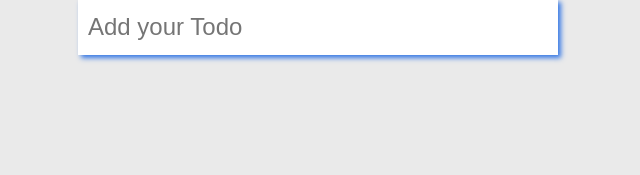
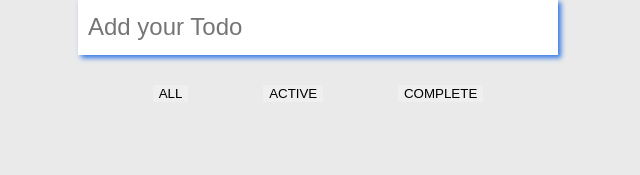
Before and after one commit to thwlckd/recoil-todo, a React (Create React App) app: page / in a window 1280 px wide. Shown: the part 121-296 px from the top of the page, without its empty margins (322-962 px from the left). Built offline with nearby package versions, Linux system fonts and the light colour scheme.

Commit message:
Feat: 상태별 todo list view 작업 - ALL / ACTIVE / COMPLETE

```diff
--- a/src/components/Todo.tsx
+++ b/src/components/Todo.tsx
@@ -18,7 +18,11 @@ const Todo = ({ id, content, isComplete }: ITodo) => {
 
   return (
     <TodoWrapper>
-      <Toggle type='checkbox' onClick={handleToggleTodo} />
+      <Toggle
+        type='checkbox'
+        onClick={handleToggleTodo}
+        defaultChecked={isChecked}
+      />
       <Text $isChecked={String(isChecked)}>{content}</Text>
       <Button onClick={handleRemoveTodo}>Remove</Button>
     </TodoWrapper>
--- a/src/components/TodoList.tsx
+++ b/src/components/TodoList.tsx
@@ -2,15 +2,51 @@ import { useRecoilValue } from 'recoil';
 import { todoListState } from '../store/atoms';
 import styled from 'styled-components';
 import Todo from './Todo';
+import { Children, useState } from 'react';
+
+const NAV_BTNS = ['ALL', 'ACTIVE', 'COMPLETE'];
 
 const TodoList = () => {
   const todoList = useRecoilValue(todoListState);
+  const [todoListType, setTodoListType] = useState('ALL');
 
   return (
     <TodoContainer>
-      {todoList.map(({ id, content, isComplete }) => (
-        <Todo key={id} id={id} content={content} isComplete={isComplete} />
-      ))}{' '}
+      {todoList.map(({ id, content, isComplete }) => {
+        if (todoListType === 'ALL')
+          return (
+            <Todo key={id} id={id} content={content} isComplete={isComplete} />
+          );
+        else if (todoListType === 'ACTIVE')
+          return (
+            isComplete || (
+              <Todo
+                key={id}
+                id={id}
+                content={content}
+                isComplete={isComplete}
+              />
+            )
+          );
+        else
+          return (
+            isComplete && (
+              <Todo
+                key={id}
+                id={id}
+                content={content}
+                isComplete={isComplete}
+              />
+            )
+          );
+      })}
+      <TodoNav>
+        {Children.toArray(
+          NAV_BTNS.map((btn) => (
+            <NavBtn onClick={() => setTodoListType(btn)}>{btn}</NavBtn>
+          ))
+        )}
+      </TodoNav>
     </TodoContainer>
   );
 };
@@ -21,3 +57,16 @@ const TodoContainer = styled.section`
   width: 80%;
   margin-top: 30px;
 `;
+
+const TodoNav = styled.nav`
+  display: flex;
+  justify-content: space-evenly;
+`;
+
+const NavBtn = styled.button`
+  border: none;
+
+  &:hover {
+    text-decoration: underline;
+  }
+`;
```
